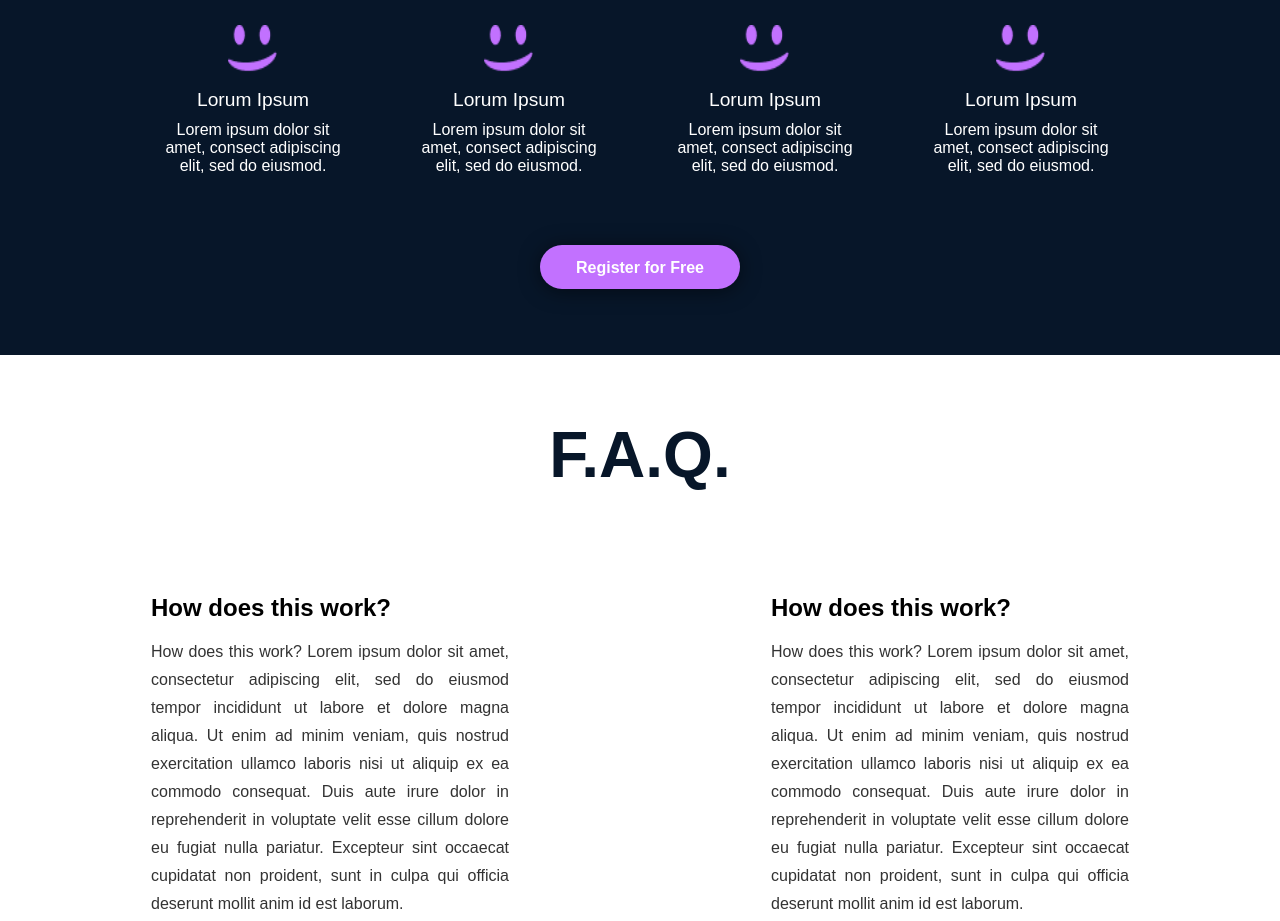
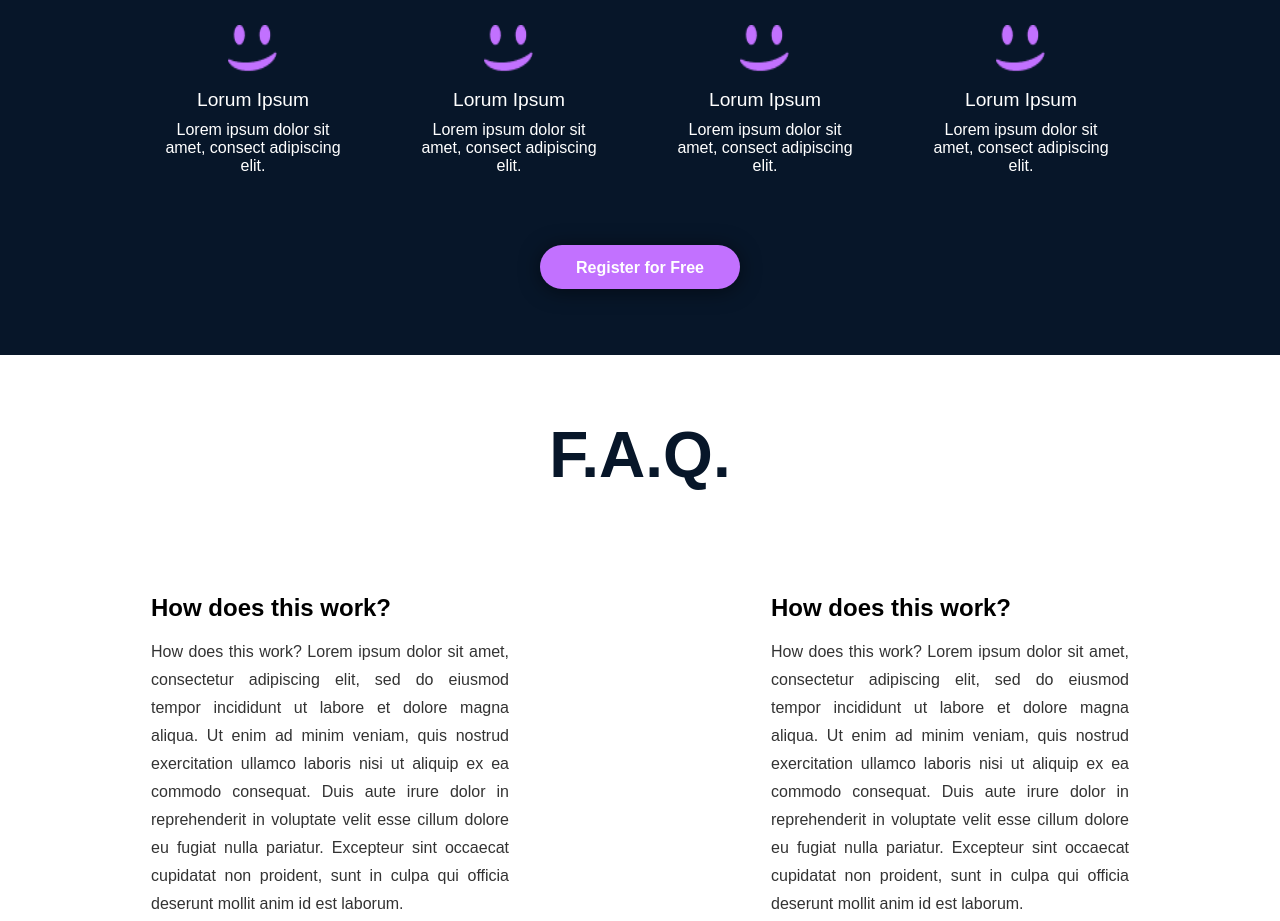
Before and after one commit to manningstinson/manningstinson.github.io, a plain HTML site: page index.html in a window 1280 px wide. Shown: the part 2180-3101 px from the top of the page. Drawn offline with Linux system fonts and the light colour scheme.

Commit message:
Update index.html

```diff
--- a/index.html
+++ b/index.html
@@ -273,28 +273,28 @@
         <img src="img/faq-icon-purple-smile.png" alt="Icon">
       </div>
       <div class="title">Lorum Ipsum</div>
-      <div class="description">Lorem ipsum dolor sit amet, consect adipiscing elit, sed do eiusmod.</div>
+      <div class="description">Lorem ipsum dolor sit amet, consect adipiscing elit.</div>
            </div>
            <div id="membership-container-membership-option-2" class="option">
              <div class="icon">
         <img src="img/faq-icon-purple-smile.png" alt="Icon">
       </div>
       <div class="title">Lorum Ipsum</div>
-      <div class="description">Lorem ipsum dolor sit amet, consect adipiscing elit, sed do eiusmod.</div>
+      <div class="description">Lorem ipsum dolor sit amet, consect adipiscing elit.</div>
            </div>
            <div id="membership-container-membership-option-3" class="option">
              <div class="icon">
         <img src="img/faq-icon-purple-smile.png" alt="Icon">
       </div>
       <div class="title">Lorum Ipsum</div>
-      <div class="description">Lorem ipsum dolor sit amet, consect adipiscing elit, sed do eiusmod.</div>
+      <div class="description">Lorem ipsum dolor sit amet, consect adipiscing elit.</div>
            </div>
            <div id="membership-container-membership-option-4" class="option">
              <div class="icon">
         <img src="img/faq-icon-purple-smile.png" alt="Icon">
       </div>
       <div class="title">Lorum Ipsum</div>
-      <div class="description">Lorem ipsum dolor sit amet, consect adipiscing elit, sed do eiusmod.</div>
+      <div class="description">Lorem ipsum dolor sit amet, consect adipiscing elit.</div>
            </div>
         </div>
         <div class="membership-options-select-membership">
```
